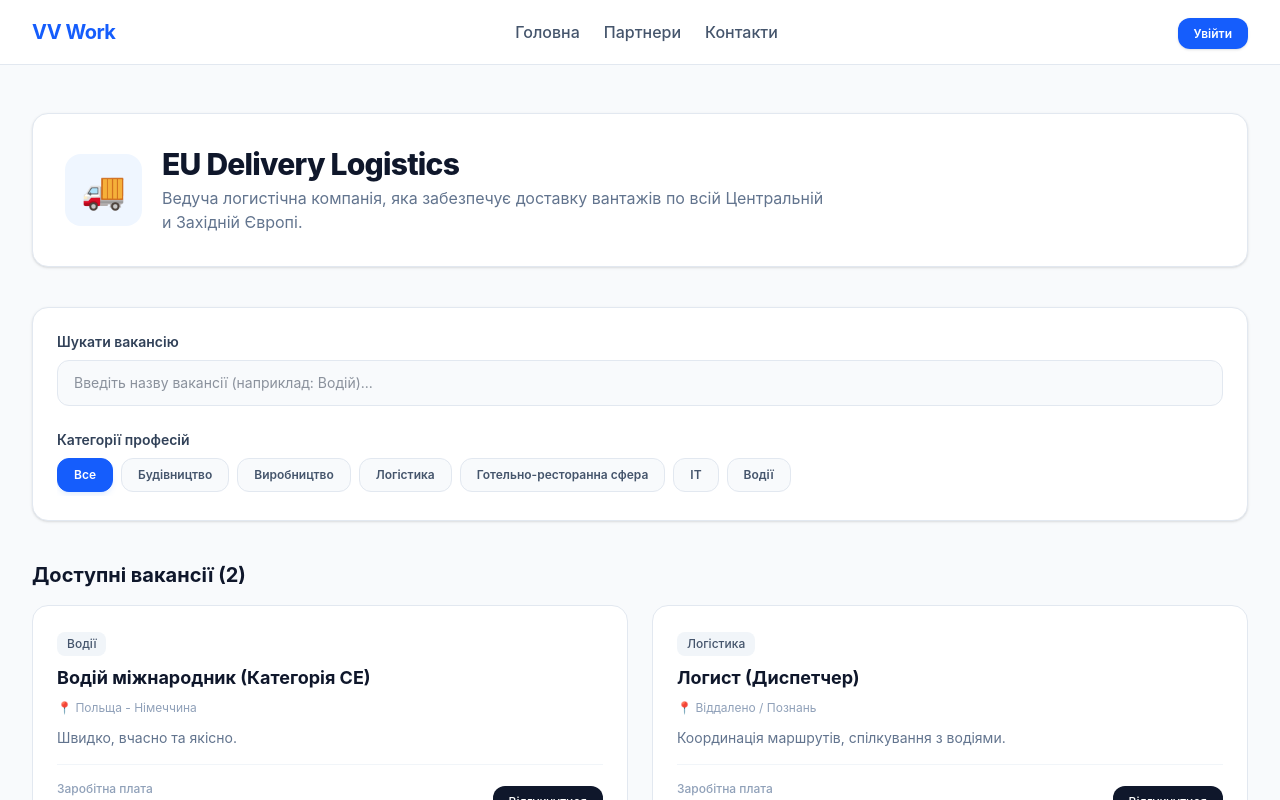
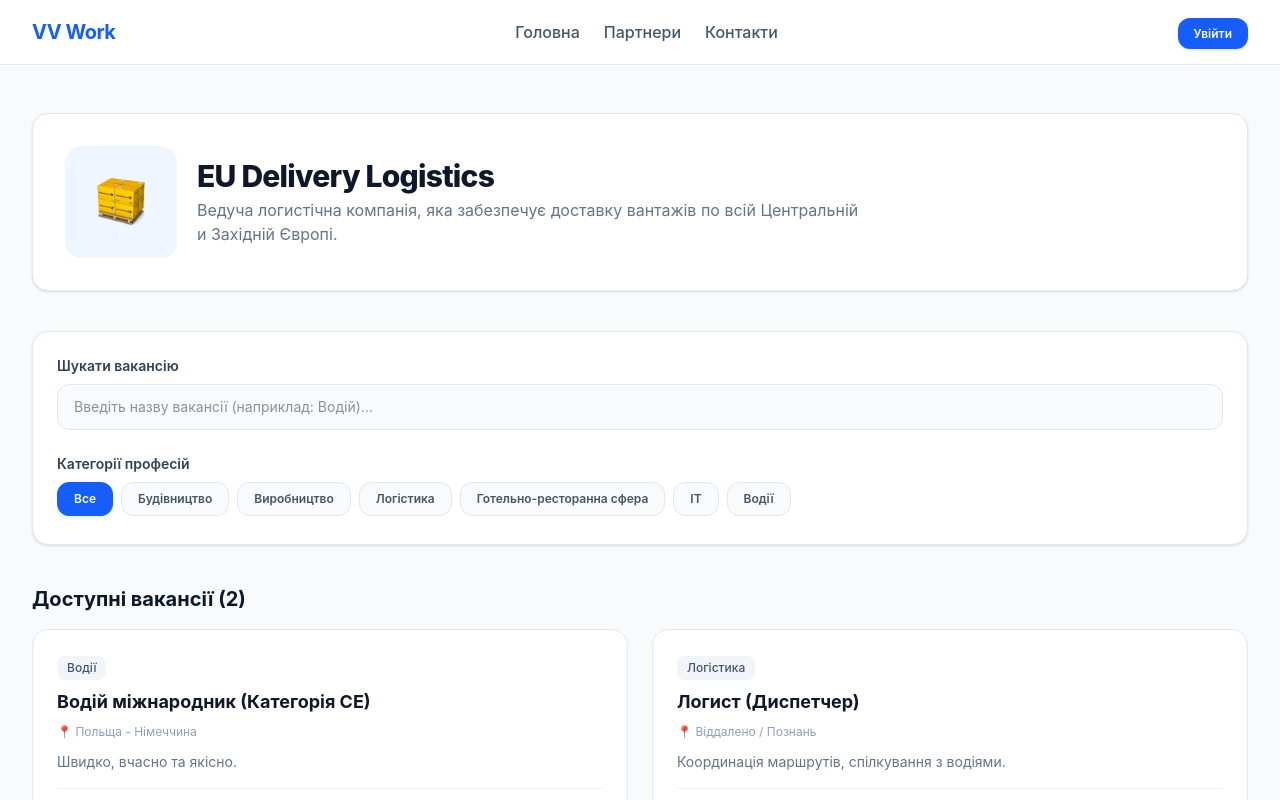
Before and after one commit to Anna-0805/find_yourself, a React (Vite) app: page /partners/eu-delivery in a window 1280 px wide. Shown: the top 800 px of the page. Built offline with nearby package versions, Linux system fonts and the light colour scheme; no server answers.

Commit message:
fix and update logo

```diff
--- a/src/mockApi.ts
+++ b/src/mockApi.ts
@@ -20,13 +20,13 @@ const MOCK_PARTNERS: Record<string, PartnerData> = {
     name: "EU Delivery Logistics",
     slug: "eu-delivery",
     description: "Ведуча логистічна компанія, яка забезпечує доставку вантажів по всій Центральній и Західній Європі.",
-    logo: "🚚"
+    logo: "/delivery.png"
   },
   "nordic-build": {
     name: "Nordic Build Group",
     slug: "nordic-build",
     description: "Скандинавська будівельна компанія, що спеціалізується на будівництві еко-житла та інфраструктурних об'єктах.",
-    logo: "🏗️"
+    logo: "/architectural.svg"
   }
 };
 
--- a/src/pages/Home.tsx
+++ b/src/pages/Home.tsx
@@ -36,7 +36,6 @@ export default function Home() {
         </div>
       </section>
 
-      {/* Секція категорій */}
       <section className="space-y-6">
         <div className="text-center space-y-2">
           <h2 className="text-2xl sm:text-3xl font-bold text-slate-900">Популярні категорії</h2>
@@ -44,18 +43,33 @@ export default function Home() {
         </div>
 
         <div className="grid grid-cols-2 sm:grid-cols-3 md:grid-cols-4 lg:grid-cols-7 gap-4">
-          {CATEGORIES.map((category) => (
+          {CATEGORIES.map((category) => {
+            const isImgFile = category.icon.includes('.') || category.icon.startsWith('/');
+
+            return (
               <button
                 key={category.id}
                 onClick={() => handleCategoryClick(category.name)}
-              className="flex flex-col items-center justify-center p-5 bg-white border border-slate-200 hover:border-blue-500 hover:shadow-md rounded-2xl transition-all group active:scale-95 text-center space-y-3 cursor-pointer"
+                className="flex flex-col items-center justify-center p-5 bg-white border border-slate-200 hover:border-blue-500 hover:shadow-md rounded-2xl transition-all group active:scale-95 text-center space-y-3 cursor-pointer h-full"
               >
-              <span className="text-3xl group-hover:scale-110 transition-transform">{category.icon}</span>
-              <span className="text-sm font-semibold text-slate-700 group-hover:text-blue-600 transition-colors">
+                <div className="h-10 flex items-center justify-center group-hover:scale-110 transition-transform">
+                  {isImgFile ? (
+                    <img
+                      src={category.icon}
+                      alt={category.name}
+                      className="w-10 h-10 object-contain"
+                    />
+                  ) : (
+                    <span className="text-3xl">{category.icon}</span>
+                  )}
+                </div>
+
+                <span className="text-sm font-semibold text-slate-700 group-hover:text-blue-600 transition-colors line-clamp-2">
                   {category.name}
                 </span>
               </button>
-          ))}
+            );
+          })}
         </div>
       </section>
 
--- a/src/pages/Partner.tsx
+++ b/src/pages/Partner.tsx
@@ -128,7 +128,21 @@ export default function Partner() {
 
       {partner && (
         <div className="bg-white border border-slate-200 p-6 sm:p-8 rounded-2xl flex flex-col sm:flex-row items-start sm:items-center gap-5 shadow-sm">
-          <div className="text-4xl p-4 bg-blue-50 rounded-2xl">{partner.logo}</div>
+          <div className="text-4xl p-4 bg-blue-50 rounded-2xl">
+            <div className="p-4 bg-blue-50 rounded-2xl flex items-center justify-center h-20 w-20 min-w-[80px]">
+              {partner && (partner.logo.includes('.') || partner.logo.startsWith('/')) ? (
+
+                <img
+                  src={partner.logo}
+                  alt={partner.name}
+                  className="w-12 h-12 object-contain"
+                />
+              ) : (
+
+               <span className="text-4xl">{partner?.logo}</span>
+             )}
+            </div>
+          </div>
           <div className="space-y-1">
             <h1 className="text-2xl sm:text-3xl font-extrabold text-slate-900 tracking-tight">{partner.name}</h1>
             <p className="text-slate-500 max-w-2xl text-sm sm:text-base">{partner.description}</p>
--- a/src/services/constants.ts
+++ b/src/services/constants.ts
@@ -8,7 +8,7 @@ export const CATEGORIES = [
   { id: "building", name: "Будівництво", icon: "/architectural.svg" },
   { id: "production", name: "Виробництво", icon: "/industry.svg" },
   { id: "logistics", name: "Логістика", icon: "/delivery.png" },
-  { id: "horeca", name: "Готельно-ресторанна сфера", icon: "🏨" },
+  { id: "horeca", name: "Готельно-ресторанна сфера", icon: "/horeca.png" },
   { id: "it", name: "IT", icon: "/computer.svg" },
   { id: "drivers", name: "Водії", icon: "/car.svg" },
   { id: "others", name: "Інші", icon: "/other.png" },
```
Also changed, not shown: public/horeca.png (added), 1 other file (tests, documents, lock files or other folders). Lines whose indentation alone changed are shown as unchanged.
